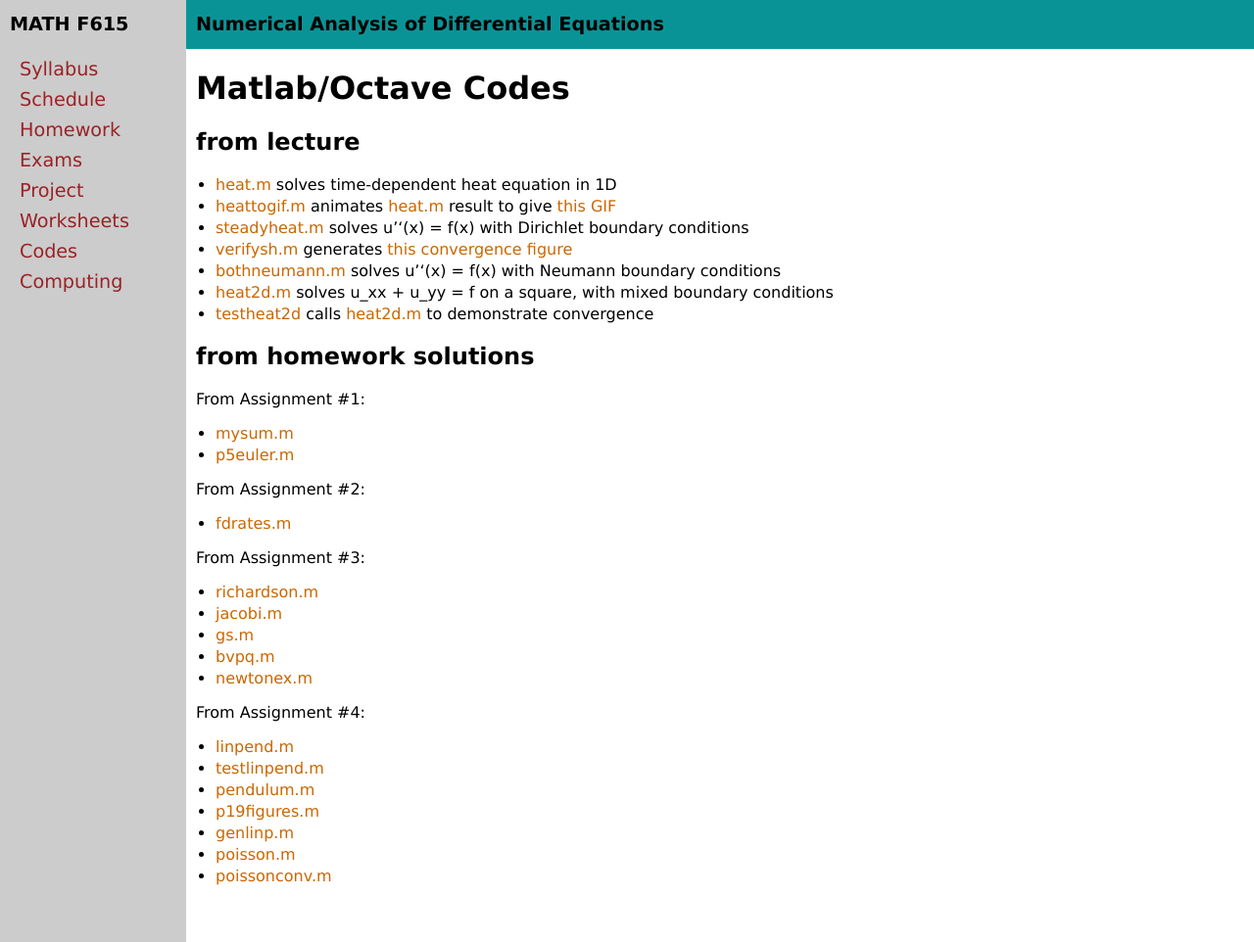
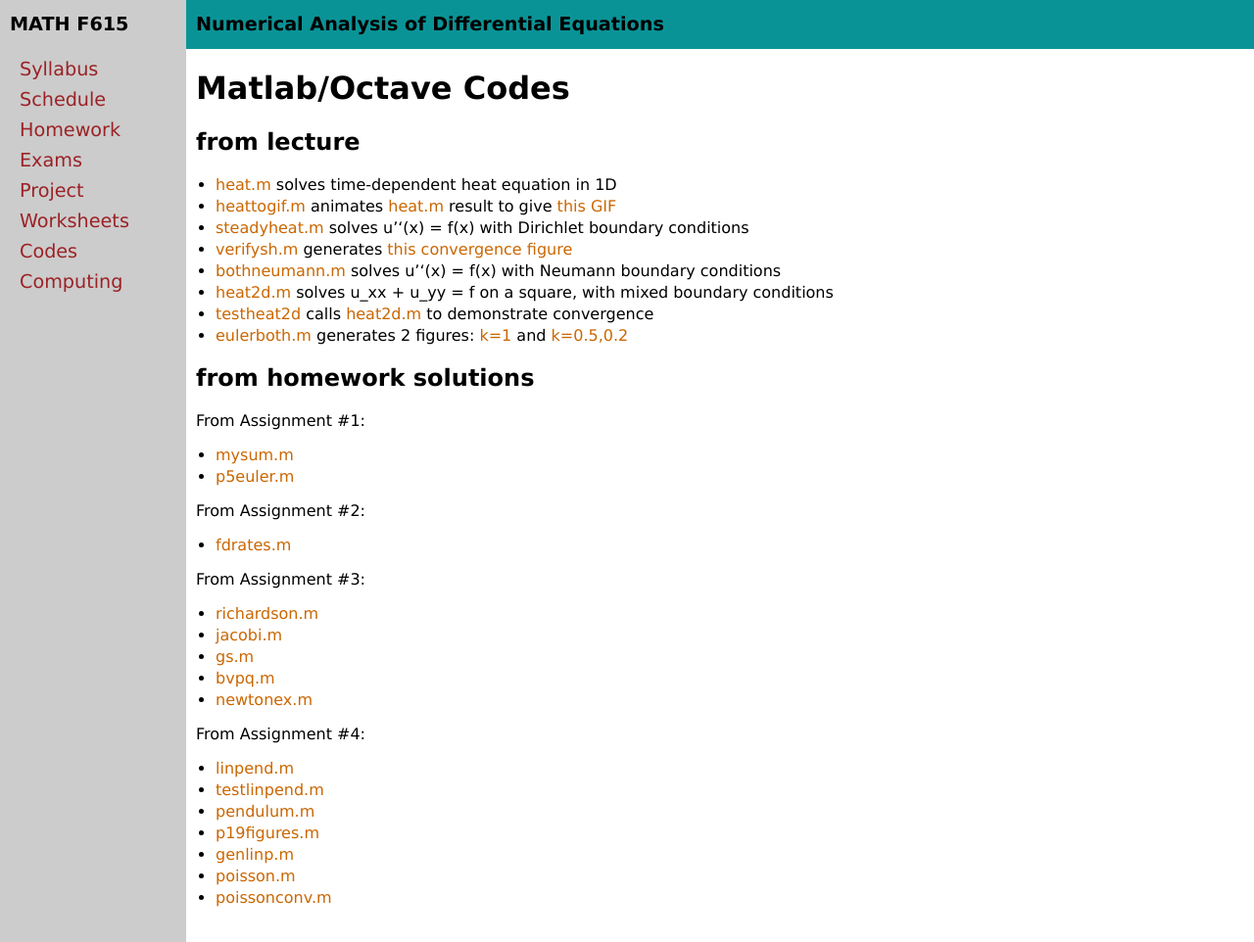
Before and after one commit to bueler/nade, a Jekyll site: the page built from codes.md, in a window 1280 px wide and 962 px high. Shown: the whole window at 98% size. Built offline with Jekyll 4.4.1, drawn with Linux system fonts in a browser that asks for light colours.

Commit message:
demo code and figures for Friday 3/2

```diff
--- a/codes.md
+++ b/codes.md
@@ -8,12 +8,13 @@ title: Matlab/Octave Codes
 ## from lecture
 
   * [heat.m](assets/codes/heat.m) solves time-dependent heat equation in 1D
-  * [heattogif.m](assets/codes/heattogif.m) animates [heat.m](assets/codes/heat.m) result to give [this GIF](assets/codes/heat.gif)
+  * [heattogif.m](assets/codes/heattogif.m) animates [heat.m](assets/codes/heat.m) result to give [this GIF](assets/codes/figs/heat.gif)
   * [steadyheat.m](assets/codes/steadyheat.m) solves u''(x) = f(x) with Dirichlet boundary conditions
-  * [verifysh.m](assets/codes/verifysh.m) generates [this convergence figure](assets/codes/verifysh.png)
+  * [verifysh.m](assets/codes/verifysh.m) generates [this convergence figure](assets/codes/figs/verifysh.png)
   * [bothneumann.m](assets/codes/bothneumann.m) solves u''(x) = f(x) with Neumann boundary conditions
   * [heat2d.m](assets/codes/heat2d.m) solves u_xx + u_yy = f on a square, with mixed boundary conditions
   * [testheat2d](assets/codes/testheat2d.m) calls [heat2d.m](assets/codes/heat2d.m) to demonstrate convergence
+  * [eulerboth.m](assets/codes/eulerboth.m) generates 2 figures: [k=1](assets/codes/figs/eulerbothone.png) and [k=0.5,0.2](assets/codes/figs/eulerbothsmaller.png)
 
 ## from homework solutions
 
```
Also changed, not shown: assets/codes/figs/eulerbothone.png (added), assets/codes/figs/eulerbothsmaller.png (added), assets/codes/figs/heat.gif (renamed from assets/codes/heat.gif), assets/codes/figs/verifysh.png (renamed from assets/codes/verifysh.png), 1 other file.
